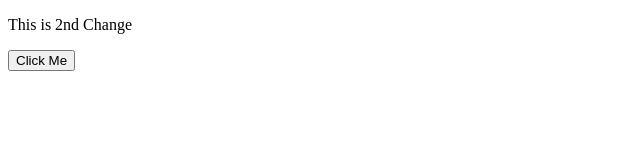
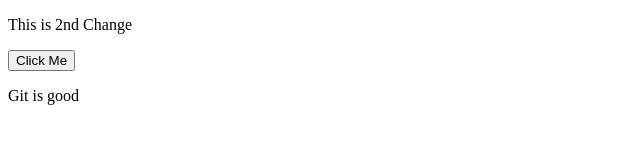
Before and after one commit to tomaradarsh0001/demo123, a plain HTML site: page index.html in a window 1280 px wide. Shown: the full height of the page, 0-640 px from the left. Drawn offline with Linux system fonts and the light colour scheme.

Commit message:
Git is good addded

```diff
--- a/index.html
+++ b/index.html
@@ -8,5 +8,7 @@
 <body>
     <p>This is 2nd Change</p>
     <button>Click Me</button>        <!--This is 3rd hange-->
+
+    <p>Git is good</p>
 </body>
 </html>
```
